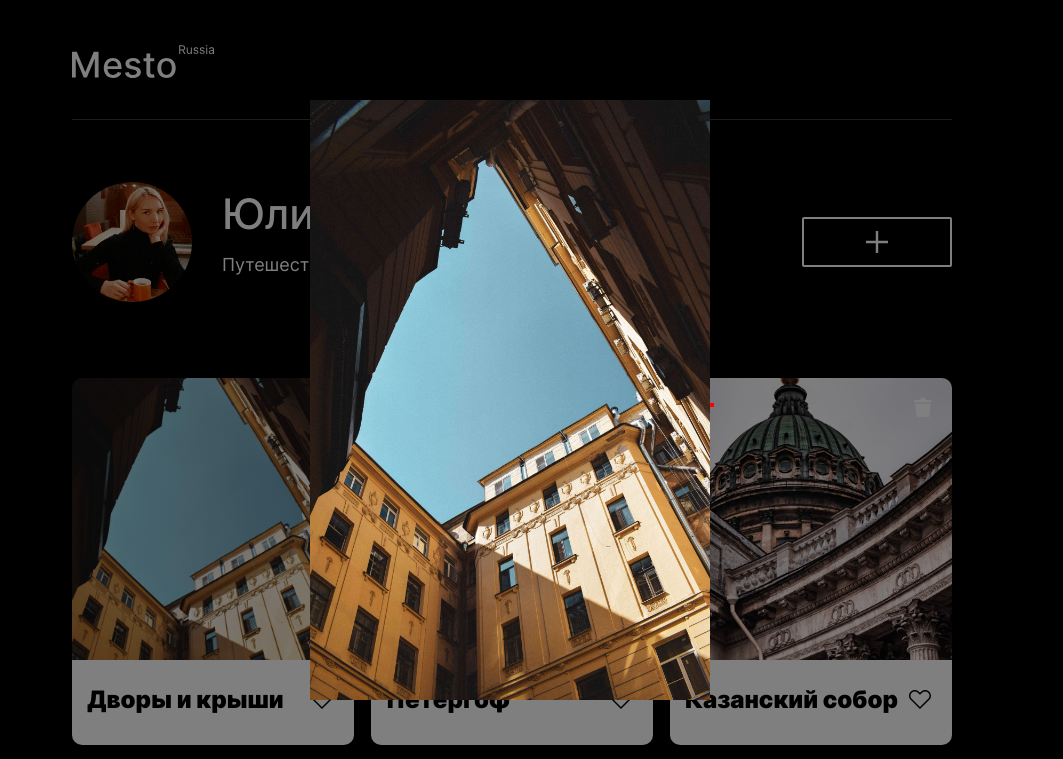
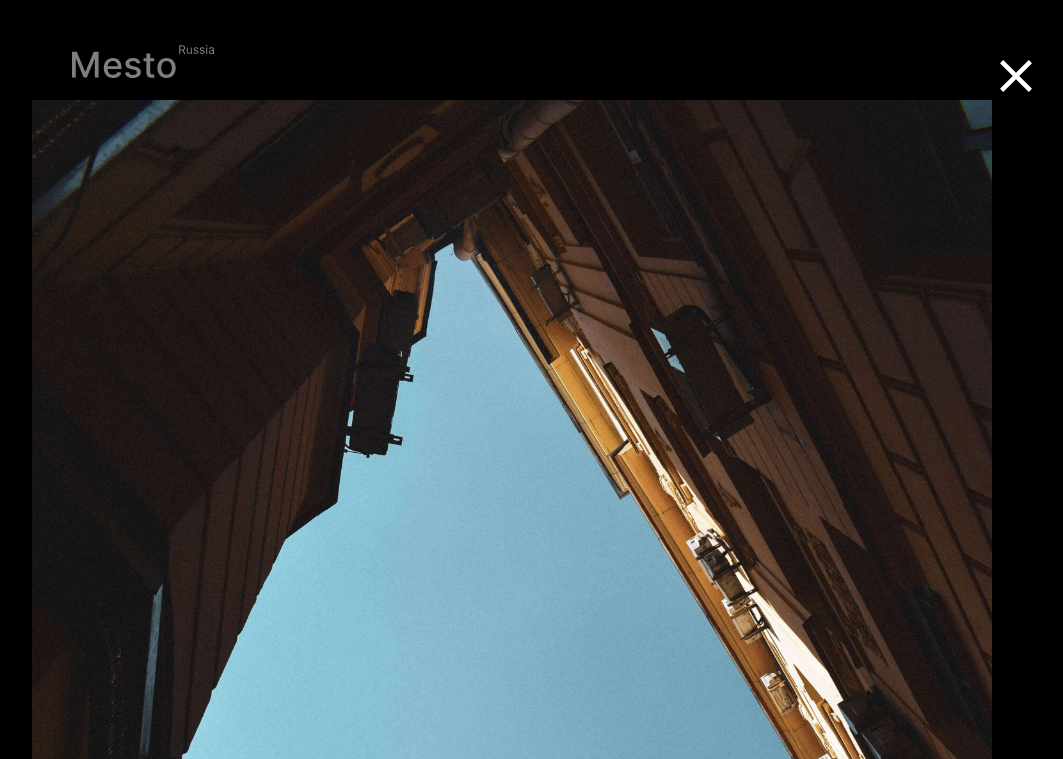
Before and after one commit to yuliakovylina/mesto-project-bootcamp, a plain HTML site: page index.html in a window 1280 px wide. Both pictures are taken after a click on the picture 341 px from the left and 519 px from the top of the page. Shown: the top 759 px of the page, without its empty margins (128-1191 px from the left). Drawn offline with Linux system fonts and the light colour scheme.

Commit message:
Плавное открытие попапа

```diff
--- a/blocks/card/__delete/card__delete.css
+++ b/blocks/card/__delete/card__delete.css
@@ -15,5 +15,5 @@
 }
 
 .card__delete:hover {
-    opacity: .5;
+    opacity: .6;
 }
--- /dev/null
+++ b/blocks/popup/__close-button/_enlarge/popup__close-button_enlarge.css
@@ -0,0 +1,12 @@
+.popup__close-button_enlarge {
+    position: absolute;
+    top: -40px;
+    right: -40px;
+}
+
+@media screen and (max-width: 580px) {
+        .popup__close-button_enlarge {
+            top: -36px;
+            right: 0;
+}
+}
--- a/blocks/popup/__close-button/popup__close-button.css
+++ b/blocks/popup/__close-button/popup__close-button.css
@@ -11,7 +11,6 @@
     height: 32px;
     padding: 0;
     transition: .3s linear;
-    border: 2px solid red;
 }
 
 .popup__close-button:hover {
--- /dev/null
+++ b/blocks/popup/__enlarge/popup__enlarge.css
@@ -0,0 +1,10 @@
+.popup__enlarge {
+  display: flex;
+  box-shadow: 0px 0px 25px rgba(0, 0, 0, 0.15);
+  border-radius: 10px;
+  color: black;
+  max-width: 75vw;
+  max-height: 75vh;
+  flex-direction: column;
+  position: relative;
+}
--- a/blocks/popup/__image-container/popup__image-container.css
+++ b/blocks/popup/__image-container/popup__image-container.css
@@ -1,5 +1,3 @@
 .popup__image-container {
-    position: relative;
-    max-width: 75vh;
-    max-height: 75vh;
+
 }
--- a/blocks/popup/__image-title/popup__image-title.css
+++ b/blocks/popup/__image-title/popup__image-title.css
@@ -6,5 +6,4 @@
     line-height: 15px;
     max-width: 291px;
     color: #fff;
-    border: 2px solid red;
 }
--- a/blocks/popup/_opened/popup_opened.css
+++ b/blocks/popup/_opened/popup_opened.css
@@ -1,3 +1,5 @@
 .popup_opened {
     display: flex;
+    opacity: 1;
+    visibility: visible;
 }
--- a/blocks/popup/popup.css
+++ b/blocks/popup/popup.css
@@ -8,5 +8,7 @@
     display: flex;
     align-items: center;
     justify-content: center;
-    display: none;
+    opacity: 0;
+    visibility: hidden;
+    transition: opacity .3s, visibility 0s, linear .3s;
 }
--- a/index.html
+++ b/index.html
@@ -180,10 +180,11 @@
       </div>
     </div>
 
-    <div class="popup" id="image-popup">
+    <div class="popup popup_image" id="image-popup">
+      <div class="popup__enlarge">
       <button
         type="button"
-        class="popup__close-button"
+        class="popup__close-button popup__close-button_enlarge"
         id="image-close"
       ></button>
       <img class="popup__image-container" />
--- a/pages/index.css
+++ b/pages/index.css
@@ -28,10 +28,12 @@
 @import url(../blocks/popup/__container/popup__container.css);
 @import url(../blocks/popup/__heading/popup__heading.css);
 @import url(../blocks/popup/__close-button/popup__close-button.css);
+@import url(../blocks/popup/__enlarge/popup__enlarge.css);
+@import url(../blocks/popup/__close-button/_enlarge/popup__close-button_enlarge.css);
+@import url(../blocks/popup/__image-container/popup__image-container.css);
+@import url(../blocks/popup/__image-title/popup__image-title.css);
 @import url(../blocks/edit-form/__inputs/edit-form__inputs.css);
 @import url(../blocks/edit-form/__input/edit-form__input.css);
 @import url(../blocks/edit-form/__input/_name/edit-form__input_name.css);
 @import url(../blocks/edit-form/__input/_job/edit-form__input_job.css);
 @import url(../blocks/edit-form/__submit-button/edit-form__submit-button.css);
-@import url(../blocks/popup/__image-container/popup__image-container.css);
-@import url(../blocks/popup/__image-title/popup__image-title.css);
--- a/pages/script.js
+++ b/pages/script.js
@@ -51,7 +51,18 @@ function addCard (name, src) {
     CardElement.querySelector('.card__top').src = src;
     CardElement.querySelector('.card__like-button').addEventListener('click', toggleLike);
     CardElement.querySelector('.card__delete').addEventListener('click', removeCard);
-    CardElement.querySelector('.card__top').addEventListener('click', openImagePopup);
+    CardElement.querySelector('.card__top').addEventListener('click', function () {
+        const Image = ImagePopup.querySelector('.popup__image-container');
+        const ImageName = ImagePopup.querySelector('.popup__image-title');
+        const ImageCloseButton = ImagePopup.querySelector('.popup__close-button_enlarge');
+        Image.src = CardElement.querySelector('.card__top').src;
+        ImageName.textContent = CardElement.querySelector('.card__text').textContent;
+        openPopup(ImagePopup);
+        ImageCloseButton.addEventListener('click', function(){
+            document.querySelector('.popup_opened').classList.remove('popup_opened');
+        });
+
+    });
     return CardElement;
 }
 //ДОБАВИТЬ ИЗНАЧАЛЬНЫЙ МАССИВ С КАРТИНКАМИ НА СТРАНИЦУ
@@ -119,14 +130,18 @@ function handleCardFormSubmit(evt) {
 CardForm.addEventListener('submit', handleCardFormSubmit);
 
 //ФУНКЦИЯ ОТКРЫТИЯ ПОПАП_ИЗОБРАЖЕНИЯ
-function openImagePopup(evt) {
-    const card = evt.target;
-    const Image = ImagePopup.querySelector('.popup__image-container');
-    const ImageName = ImagePopup.querySelector('.popup__image-title');
-    Image.src = card.src;
-    ImageName.textContent = card.name;
-    openPopup(ImagePopup);
-}
+//function openImagePopup(evt) {
+  //  const card = evt.target;
+    //const Image = ImagePopup.querySelector('.popup__image-container');
+    //const ImageName = ImagePopup.querySelector('.popup__image-title');
+    //Image.src = card.src;
+    //ImageName.textContent = card.name;
+    //openPopup(ImagePopup);
+//}
 
 
 //ОТКРЫТИЕ ПОПАП_ИЗОБРАЖЕНИЯ
+
+function togglePopup(evt) {
+    evt.target.classList.toggle('popup_opened');
+}
```
